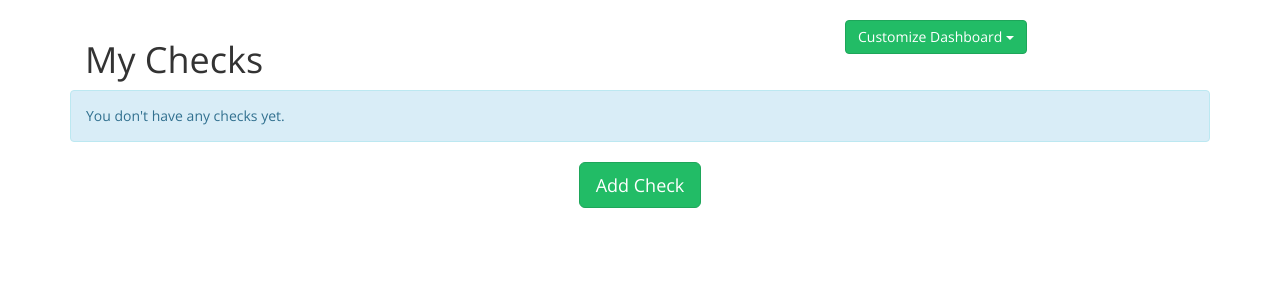
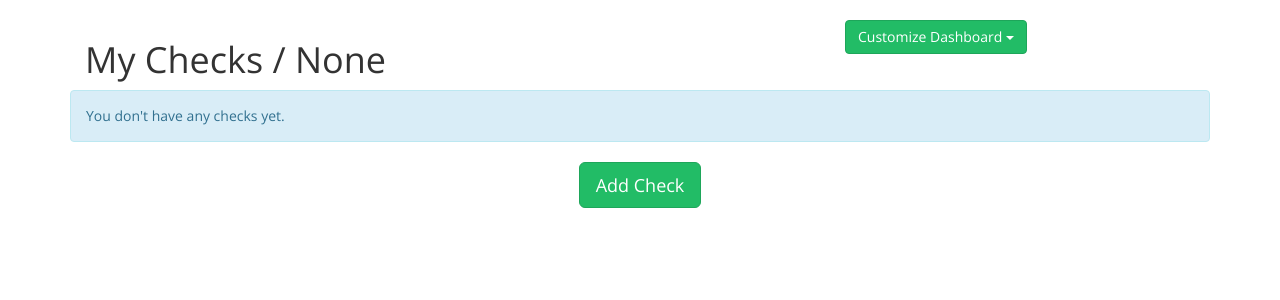
Before and after one commit to andela/healthchecks-prometheus, a Django app: page /checks/ in a window 1280 px wide. Shown: the part 82-382 px from the top of the page. Run offline with Django 3.2, Linux system fonts and the light colour scheme; the visitor is signed in with stand-in values (Sample User, id 1); data comes from the database, SQL or seed files in the repository; data that the repository does not hold is empty; some libraries are stand-ins or nearby versions.

Commit message:
[CHORE] Add indicator on which jobs a user is viewing

```diff
--- a/hc/front/views.py
+++ b/hc/front/views.py
@@ -69,7 +69,8 @@ def my_checks(request):
         "down_tags": down_tags,
         "grace_tags": grace_tags,
         "ping_endpoint": settings.PING_ENDPOINT,
-        "timezones": all_timezones
+        "timezones": all_timezones,
+        "current_page": check_filter if check_filter is not None else None
     }
 
     return render(request, "front/my_checks.html", ctx)
--- a/templates/front/my_checks.html
+++ b/templates/front/my_checks.html
@@ -10,7 +10,7 @@
         <div class="col-sm-8">
         <h1>
         {% if request.team == request.user.profile %}
-            My Checks
+          My Checks / {{ current_page|capfirst }}
         {% else %}
             {{ request.team.team_name }}
         {% endif %}
```
